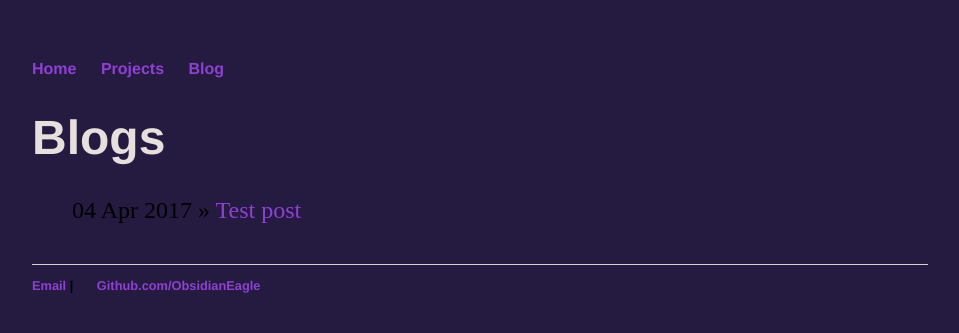
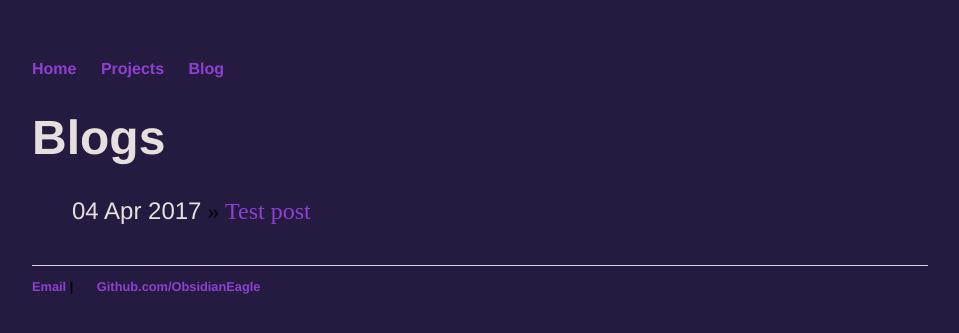
Before and after one commit to ObsidianEagle/ObsidianEagle.github.io, a Jekyll site: the page built from blog/index.html, in a window 1280 px wide. Shown: the top 333 px of the page, without its empty margins (160-1119 px from the left). Built offline with Jekyll 4.4.1, drawn with Linux system fonts in a browser that asks for light colours.

Commit message:
Modified css to colour spans appropriately

```diff
--- a/css/main.css
+++ b/css/main.css
@@ -52,3 +52,8 @@ ul.posts {
 ul.posts li {
     list-style: none;
 }
+
+span {
+    font-family:'Helvetica', 'Verdana', 'Sans-Serif';
+    color: #E7DFDD;
+}
```
